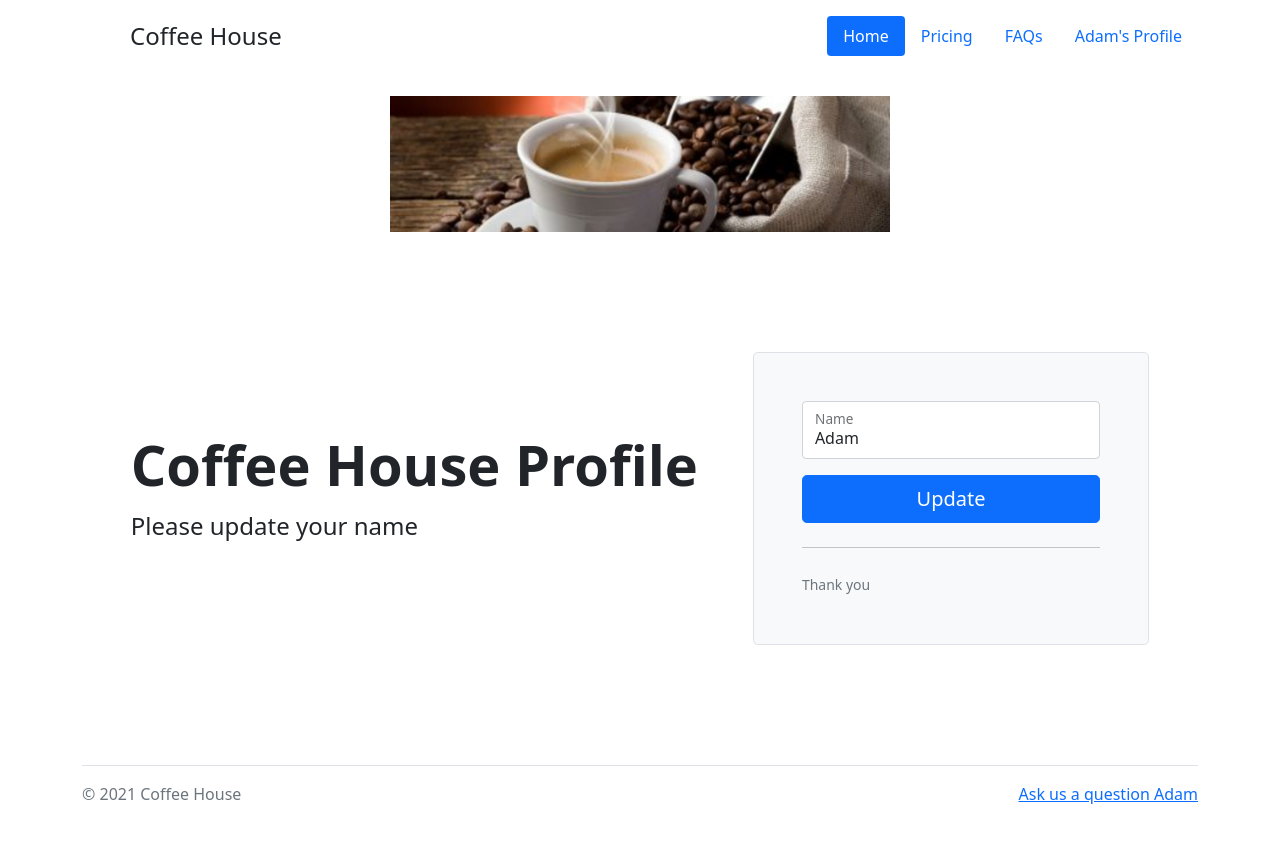
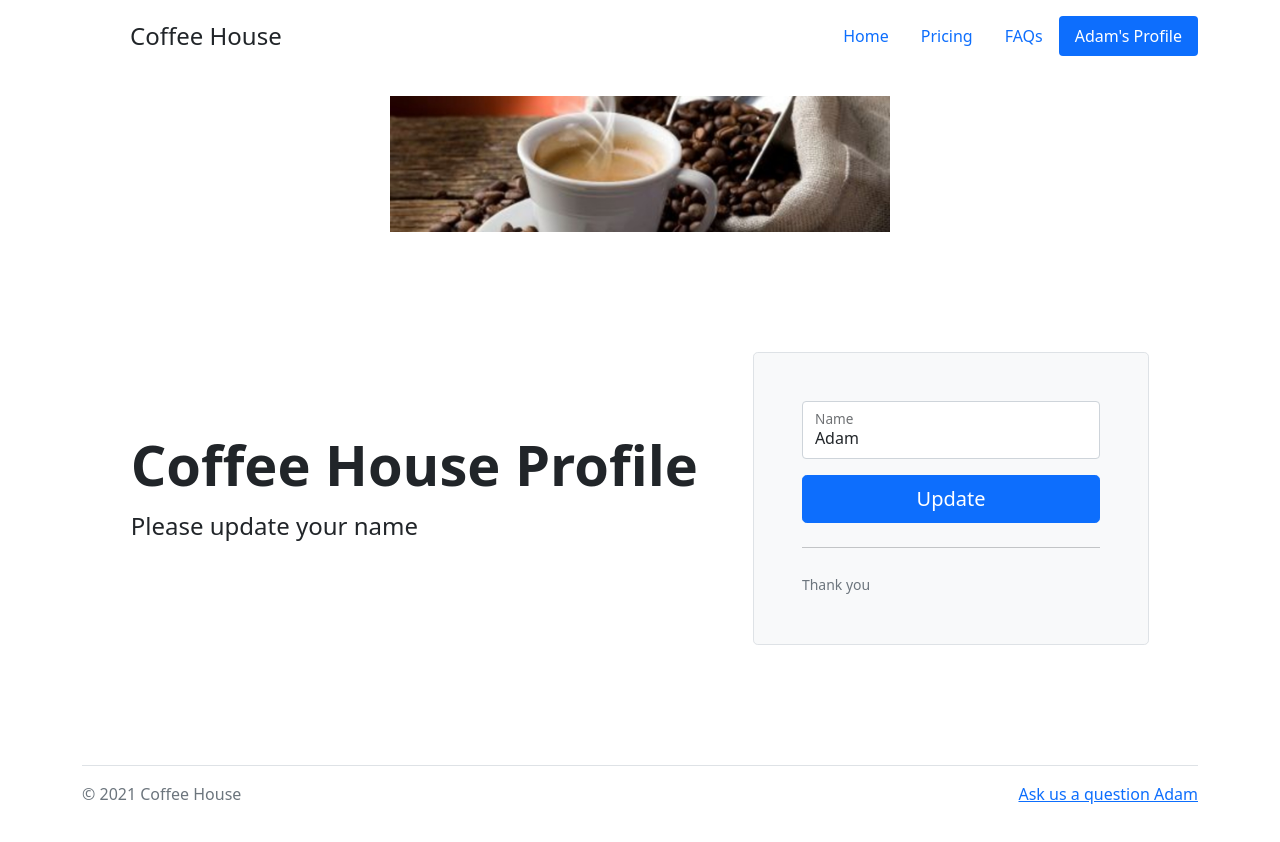
Before and after one commit to CodingWith-Adam/react-context-tutorial, a React (Create React App) app: page / in a window 1280 px wide. Shown: the top 842 px of the page. Built offline with nearby package versions, Linux system fonts and the light colour scheme.

Commit message:
Awesome improvement for hooks

```diff
--- a/src/App.js
+++ b/src/App.js
@@ -2,18 +2,19 @@ import React from "react";
 import Header from "./components/header/Header";
 import Footer from "./components/footer/Footer";
 import Content from "./components/content/Content";
+import { UserProvider } from "./components/context/UserContext";
 
 export const UserNameContext = React.createContext();
 
 function App() {
   return (
-    <UserNameContext.Provider value="Adam">
+    <UserProvider value="Adam">
       <main>
         <Header />
         <Content />
         <Footer />
       </main>
-    </UserNameContext.Provider>
+    </UserProvider>
   );
 }
 
--- a/src/components/content/UpdateProfileName.js
+++ b/src/components/content/UpdateProfileName.js
@@ -1,4 +1,18 @@
+import { useUpdateUserName } from "../context/UserContext";
+import { useUserName } from "../context/UserContext";
+import { useState } from "react";
+import { userEvent } from "@testing-library/user-event";
+
 const UpdateProfileName = () => {
+  const updateUserName = useUpdateUserName();
+  const userName = useUserName();
+
+  const [newUserName, setNewUserName] = useState(userName);
+
+  const onUpdateUserName = (e) => {
+    e.preventDefault();
+    updateUserName(newUserName);
+  };
   return (
     <div className="container col-xl-10 col-xxl-8 px-4 py-5">
       <div className="row align-items-center g-lg-5 py-5">
@@ -14,12 +28,17 @@ const UpdateProfileName = () => {
                 className="form-control"
                 id="floatingInput"
                 placeholder="Name"
-                value="Adam"
+                value={newUserName}
+                onChange={(e) => setNewUserName(e.target.value)}
               />
               <label for="floatingInput">Name</label>
             </div>
 
-            <button className="w-100 btn btn-lg btn-primary" type="submit">
+            <button
+              onClick={onUpdateUserName}
+              className="w-100 btn btn-lg btn-primary"
+              type="submit"
+            >
               Update
             </button>
             <hr className="my-4" />
--- /dev/null
+++ b/src/components/context/UserContext.js
@@ -0,0 +1,25 @@
+import React, { useState, useContext } from "react";
+
+const UserNameContext = React.createContext();
+const UserNameUpdateContext = React.createContext();
+
+export const useUserName = () => {
+  return useContext(UserNameContext);
+};
+
+export const useUpdateUserName = () => {
+  return useContext(UserNameUpdateContext);
+};
+
+export const UserProvider = ({ value, children }) => {
+  const [userName, setUserName] = useState(value);
+  return (
+    <UserNameContext.Provider value={userName}>
+      <UserNameUpdateContext.Provider value={setUserName}>
+        {children}
+      </UserNameUpdateContext.Provider>
+    </UserNameContext.Provider>
+  );
+};
+
+export default UserProvider;
--- a/src/components/footer/FooterLinks.js
+++ b/src/components/footer/FooterLinks.js
@@ -1,7 +1,10 @@
+import { useUserName } from "../context/UserContext";
+
 const FooterLinks = () => {
+  const userName = useUserName();
   return (
     <div className="nav col-md-4 justify-content-end">
-      <a href="/">Ask us a question Adam</a>
+      <a href="/">Ask us a question {userName}</a>
     </div>
   );
 };
--- a/src/components/header/Menu.js
+++ b/src/components/header/Menu.js
@@ -1,12 +1,13 @@
 import { useContext } from "react";
 import { UserNameContext } from "../../App";
+import { useUserName } from "../context/UserContext";
 
 const Menu = () => {
-  const userName = useContext(UserNameContext);
+  const userName = useUserName();
   return (
     <ul className="nav nav-pills">
       <li className="nav-item">
-        <a href="/" className="nav-link active" aria-current="page">
+        <a href="/" className="nav-link" aria-current="page">
           Home
         </a>
       </li>
@@ -21,7 +22,7 @@ const Menu = () => {
         </a>
       </li>
       <li className="nav-item">
-        <a href="/" className="nav-link">
+        <a href="/" className="nav-link active">
           {userName}'s Profile
         </a>
       </li>
```
